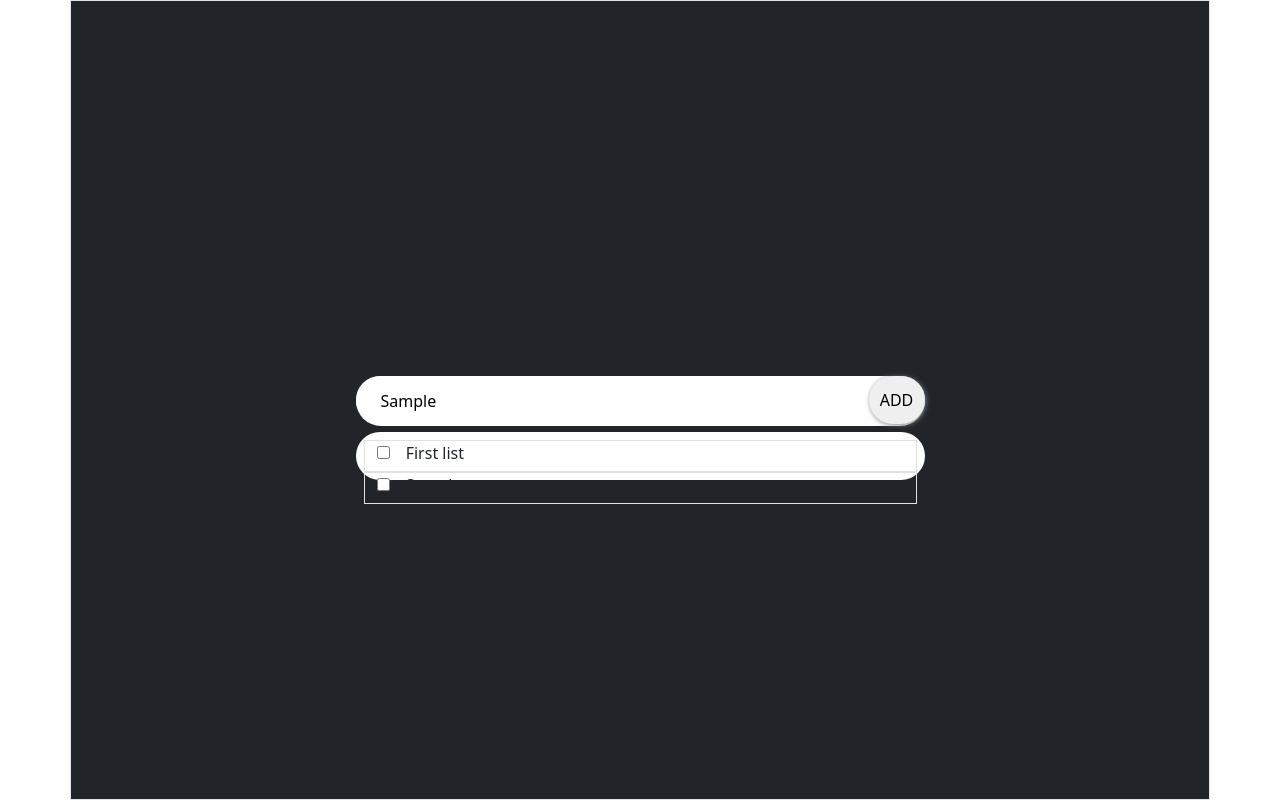
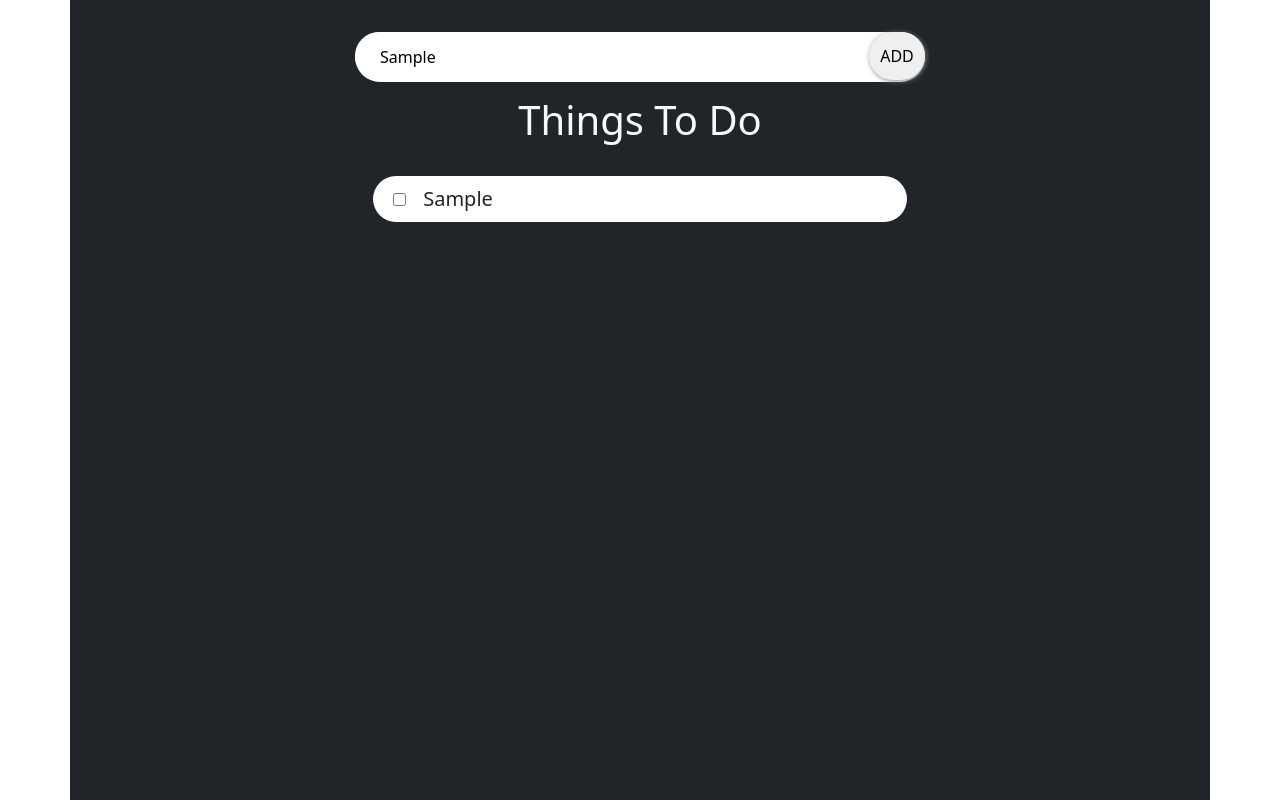
Before and after one commit to BrightAnnor/To-do-List, a plain HTML site: page index.html in a window 1280 px wide. Both pictures are taken after typing "Sample" into the empty fields and a click on the button "ADD". Drawn offline with nearby package versions, Linux system fonts and the light colour scheme.

Commit message:
modified code

```diff
--- a/index.html
+++ b/index.html
@@ -7,28 +7,31 @@
     <link rel="stylesheet" href="./main.css">
     <title>Document</title>
 </head>
-<body >
-    <div class="container border position-relative vh-100 bg-dark">
-
+<body>
+    <div class="container  position-relative vh-100 bg-dark" id="cont">
+        <div class="container   " id="inputContainer">
             <div class="container w-50 position-absolute bg-light p-0 " id="todoContainer">
                 <div class="container position-relative p-0 h-100 " >
                     <input type="text" placeholder="Enter What-To-Do" id="input" class="position-relative w-100 h-100 ">
                      <button class="position-absolute top-0 end-0 h-100 " id="btn">ADD</button>
                 </div>
             </div>
-        <div class="container position-absolute p-2 w-50" id="toDoList">
-            <div class="container border h-100 " id="item">
-                <span id="checkbox" >
-                   <input type="checkbox" name="" id="checkItem">
-                </span>
-            <span class="container">First list</span>
 
         </div>
+        <div class="container  h-75 position-relative" id="listContainer">
+             <h1 class="container text-light text-center position-fixed  start-50 translate-middle-x p-0 w-100 bg-dark">Things To Do</h1>
+            <div class="container "id="toDoList">
+                <!-- list content -->
+            </div>
+        </div>
+
+
+
+
 
     </div>
 
 
-    </div>
 
 
 
--- a/main.css
+++ b/main.css
@@ -5,18 +5,21 @@
 }
 #todoContainer{
     height: 3rem;
-    margin: auto;
+    margin:  auto;
+    margin-top: 2rem;
     right: 0;
     left: 0;
     top: 0;
-    bottom: 0;
+    /* bottom: 0; */
     border-radius: 30px;
     border: none;
 
 }
-#searchBar{
+#inputContainer{
+    height: 6rem;
 
 }
+
 #input{
     border-radius: 30px;
     border: gray;
@@ -36,16 +39,18 @@
     outline: none;
 }
 #toDoList{
-    background-color: white;
-    border: 2px solid red;
-    height: 3rem;
-    margin: auto;
-    right: 0;
-    left: 0;
-    top: 7rem;
-    bottom: 0;
-    border-radius: 30px;
-    border: none;
+    padding-top:3rem ;
+  margin-top: 1rem;
+
 
 
 }
+#listContainer{
+    overflow-y: scroll;
+}
+::-webkit-scrollbar{
+    display: none;
+}
+{
+
+}
--- a/main.js
+++ b/main.js
@@ -4,9 +4,26 @@ const toDoList = document.getElementById('toDoList')
 
 btn.addEventListener('click',()=>{
     const data = input.value
-    toDoList.innerHTML +=  `<div class="container border h-100 " id="item">
-    <span id="checkbox" >
-       <input type="checkbox" name="" id="checkItem">
-    </span>
-<span class="container">${data}</span>`
+    if(data.trim() < 1){
+        // const body = document.getElementById('cont')
+
+        toDoList.innerHTML =`
+            <div class="position-absolute top-50 start-50 translate-middle border fs-1 text-center p-5" style="background-color: azure; width: 400px;height: 200px;border-radius: 30px; color:red; font-weight:bolder;">
+            Please Type What You Want To Do
+
+        </div> `
+    }else{
+    toDoList.innerHTML += `<div class="container p-2 w-50 fs-5 mt-3"  style="background-color: white;border-radius: 30px;">
+    <div class="container  h-100 " id="item">
+        <span id="checkbox" >
+        <input type="checkbox" name="" id="checkItem">
+        </span>
+        <span class="container">${data}</span>
+
+    </div>
+
+</div>`
+
+    }
+
 })
```
Lines whose indentation alone changed are shown as unchanged.
